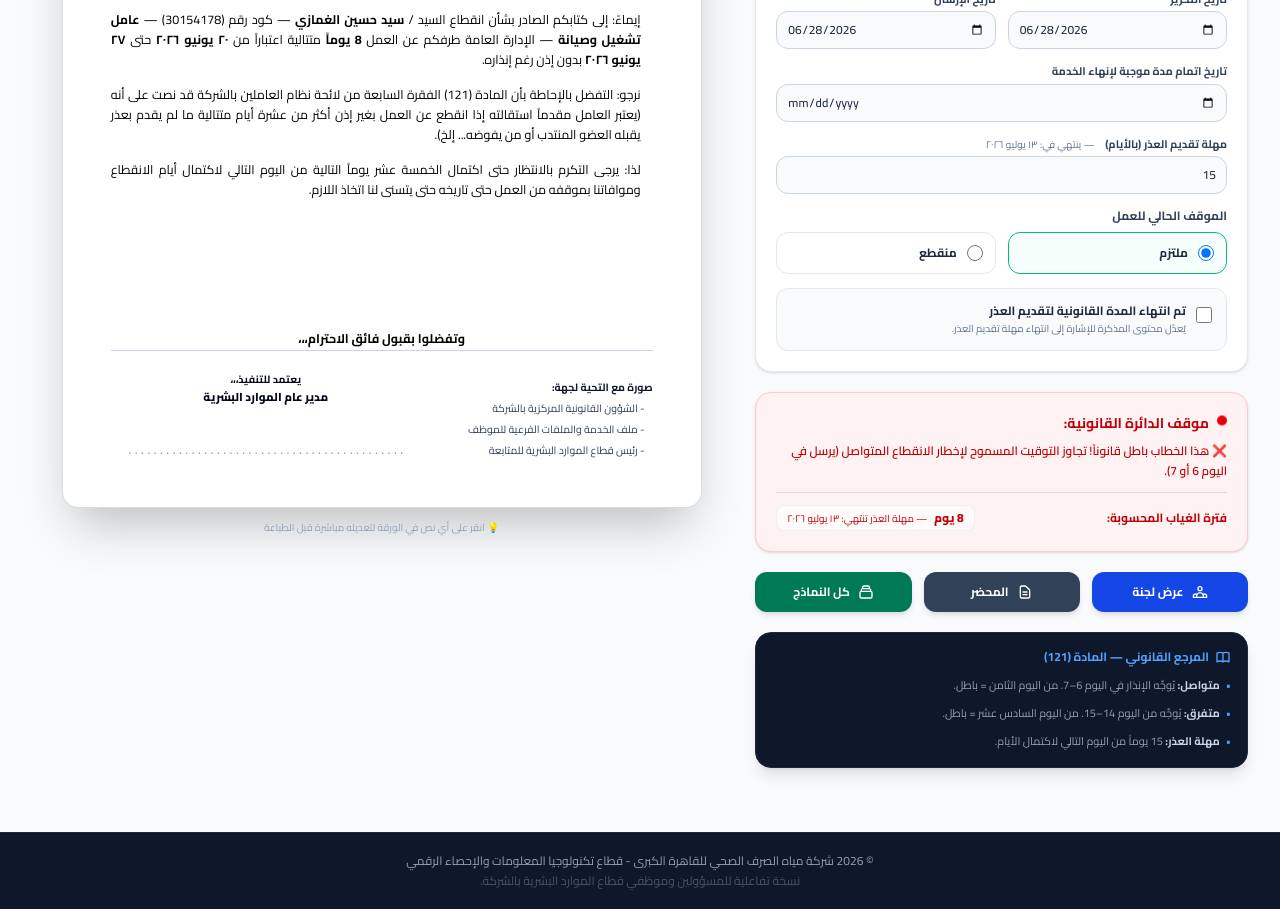
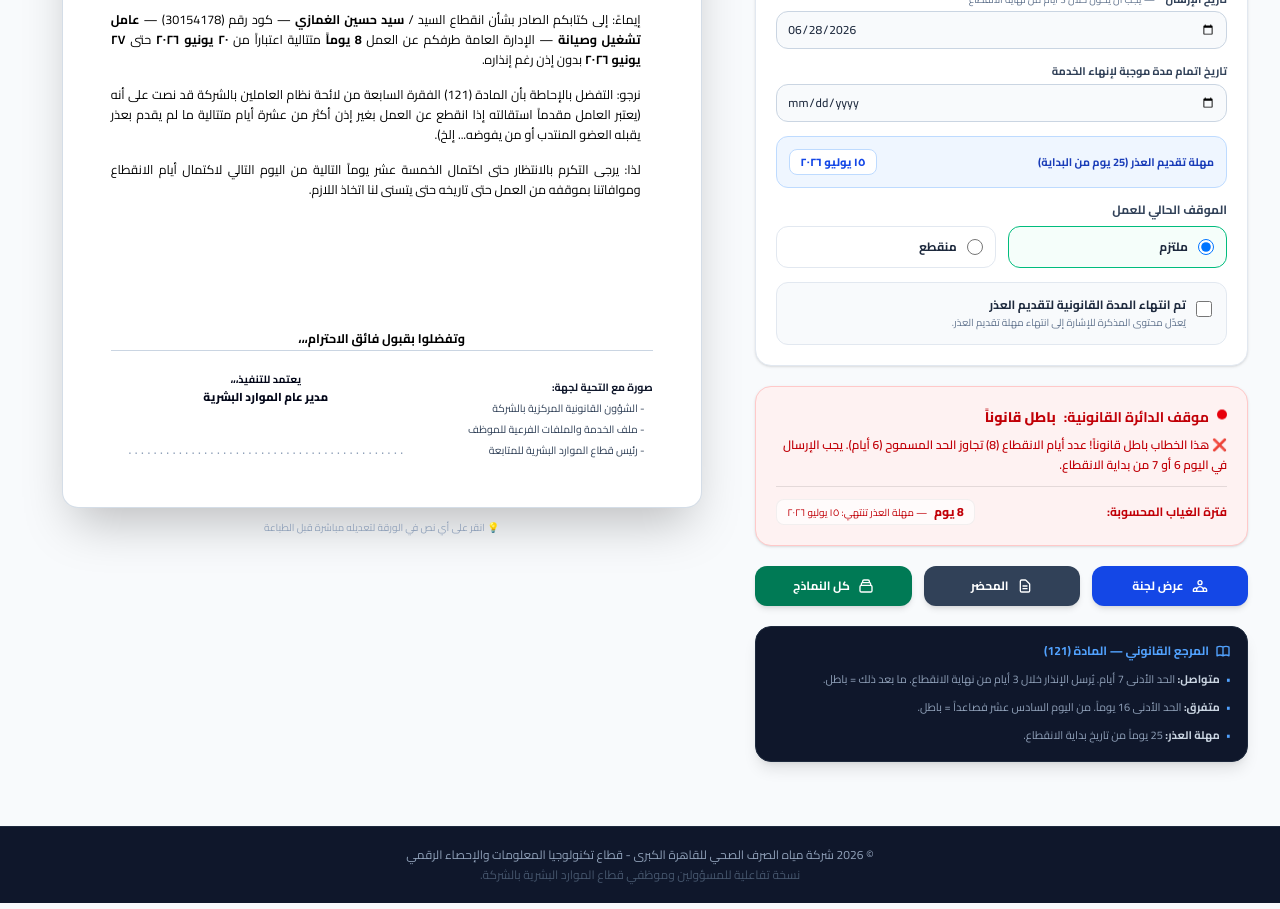
Before and after one commit to abdallah-shaltout/gcsc-ahmed-gamal, a Vue app: page / in a window 1280 px wide. Shown: the part 660-1569 px from the top of the page. Built offline with nearby package versions, Linux system fonts and the light colour scheme.

Commit message:
fix date

```diff
--- a/src/components/form/DateFields.vue
+++ b/src/components/form/DateFields.vue
@@ -7,46 +7,50 @@ const store = useAbsenceStore()
 const { formatArabicDate } = useArabicDate()
 
 const excuseDeadlineDisplay = computed(() => formatArabicDate(store.excuseDeadline))
+
+const sendDateBorderClass = computed(() => {
+  if (!store.endDate || !store.sendDate || store.absenceType !== 'continuous') return 'border-slate-300'
+  return store.sendDateValid ? 'border-slate-300' : 'border-red-400'
+})
 </script>
 
 <template>
   <div class="space-y-3.5">
 
-    <!-- بداية الانقطاع + نهاية/عدد الأيام -->
-    <div class="grid grid-cols-2 gap-3">
+    <!-- متصل: بداية + نهاية -->
+    <div v-if="store.absenceType === 'continuous'" class="grid grid-cols-2 gap-3">
       <div>
         <label class="block text-[11px] font-bold text-slate-700 mb-1">بداية الانقطاع</label>
         <input type="date" v-model="store.startDate"
           class="w-full p-2.5 border border-slate-300 rounded-xl bg-slate-50 focus:outline-none focus:ring-2 focus:ring-blue-500/20 focus:border-blue-500 text-xs font-medium" />
       </div>
-
-      <!-- نهاية الانقطاع — متصل فقط -->
-      <div v-if="store.absenceType === 'continuous'">
+      <div>
         <label class="block text-[11px] font-bold text-slate-700 mb-1">نهاية الانقطاع</label>
         <input type="date" v-model="store.endDate"
           class="w-full p-2.5 border border-slate-300 rounded-xl bg-slate-50 focus:outline-none focus:ring-2 focus:ring-blue-500/20 focus:border-blue-500 text-xs font-medium" />
       </div>
+    </div>
 
-      <!-- عدد الأيام — منقطع فقط -->
+    <!-- منقطع: عدد الأيام فقط -->
     <div v-else>
       <label class="block text-[11px] font-bold text-slate-700 mb-1">عدد أيام الغياب</label>
       <input type="number" v-model.number="store.absenceDays" min="1" placeholder="عدد الأيام"
         class="w-full p-2.5 border border-slate-300 rounded-xl bg-slate-50 focus:outline-none focus:ring-2 focus:ring-blue-500/20 focus:border-blue-500 text-xs font-medium" />
     </div>
-    </div>
 
-    <!-- تاريخ التحرير + الإرسال -->
-    <div class="grid grid-cols-2 gap-3">
+    <!-- تاريخ الإرسال -->
     <div>
-        <label class="block text-[11px] font-bold text-slate-700 mb-1">تاريخ التحرير</label>
-        <input type="date" v-model="store.draftDate"
-          class="w-full p-2.5 border border-slate-300 rounded-xl bg-slate-50 focus:outline-none focus:ring-2 focus:ring-blue-500/20 focus:border-blue-500 text-xs font-medium" />
-      </div>
-      <div>
-        <label class="block text-[11px] font-bold text-slate-700 mb-1">تاريخ الإرسال</label>
+      <label class="block text-[11px] font-bold text-slate-700 mb-1">
+        تاريخ الإرسال
+        <span v-if="store.absenceType === 'continuous' && store.endDate" class="text-[10px] font-normal text-slate-500 mr-2">
+          — يجب أن يكون خلال 3 أيام من نهاية الانقطاع
+        </span>
+      </label>
       <input type="date" v-model="store.sendDate"
-          class="w-full p-2.5 border border-slate-300 rounded-xl bg-slate-50 focus:outline-none focus:ring-2 focus:ring-blue-500/20 focus:border-blue-500 text-xs font-medium" />
-      </div>
+        :class="[sendDateBorderClass, 'w-full p-2.5 rounded-xl bg-slate-50 focus:outline-none focus:ring-2 focus:ring-blue-500/20 focus:border-blue-500 text-xs font-medium border']" />
+      <p v-if="store.absenceType === 'continuous' && store.endDate && !store.sendDateValid" class="text-[10px] text-red-500 font-semibold mt-1">
+        ⚠️ تاريخ الإرسال خارج النافذة المسموحة (نهاية الانقطاع + يومان فقط)
+      </p>
     </div>
 
     <!-- تاريخ اتمام مدة موجبة -->
@@ -56,16 +60,12 @@ const excuseDeadlineDisplay = computed(() => formatArabicDate(store.excuseDeadli
         class="w-full p-2.5 border border-slate-300 rounded-xl bg-slate-50 focus:outline-none focus:ring-2 focus:ring-blue-500/20 focus:border-blue-500 text-xs font-medium" />
     </div>
 
-    <!-- مهلة تقديم العذر -->
-    <div>
-      <label class="block text-[11px] font-bold text-slate-700 mb-1">
-        مهلة تقديم العذر (بالأيام)
-        <span v-if="store.excuseDeadline" class="text-[10px] font-normal text-slate-500 mr-2">
-          — ينتهي في: {{ excuseDeadlineDisplay }}
+    <!-- مهلة تقديم العذر — عرض فقط، محسوبة من بداية الانقطاع + 25 -->
+    <div v-if="store.excuseDeadline" class="bg-blue-50 border border-blue-200 rounded-xl p-3 flex items-center justify-between">
+      <span class="text-[11px] font-bold text-blue-800">مهلة تقديم العذر (25 يوم من البداية)</span>
+      <span class="text-[11px] font-extrabold text-blue-700 bg-white px-2.5 py-1 rounded-lg border border-blue-200">
+        {{ excuseDeadlineDisplay }}
       </span>
-      </label>
-      <input type="number" v-model.number="store.excusePeriod" min="1"
-        class="w-full p-2.5 border border-slate-300 rounded-xl bg-slate-50 focus:outline-none focus:ring-2 focus:ring-blue-500/20 focus:border-blue-500 text-xs font-medium" />
     </div>
 
     <!-- الموقف الحالي للعمل -->
--- a/src/components/form/ValidationCard.vue
+++ b/src/components/form/ValidationCard.vue
@@ -8,22 +8,43 @@ const { formatArabicDate } = useArabicDate()
 
 const cardConfig = computed(() => {
   switch (store.validationStatus) {
+    case 'not_valid':
+      return {
+        cls: 'bg-yellow-50 text-yellow-800 border-yellow-300',
+        icon: 'bg-yellow-500',
+        title: 'غير مستوفٍ للحد القانوني',
+        msg: store.absenceType === 'continuous'
+          ? `⚠️ عدد أيام الانقطاع المتصل (${store.absenceDaysCount} يوم) أقل من الحد القانوني المطلوب (7 أيام). لا يمكن إصدار إنذار.`
+          : `⚠️ عدد أيام الانقطاع المتقطع (${store.absenceDaysCount} يوم) أقل من الحد القانوني المطلوب (16 يوماً). لا يمكن إصدار إنذار.`,
+      }
     case 'void_company':
       return {
         cls: 'bg-red-50 text-red-700 border-red-200',
         icon: 'bg-red-600 animate-bounce',
-        msg: `❌ هذا الخطاب باطل قانوناً! تجاوز التوقيت المسموح لإخطار الانقطاع ${store.absenceType === 'continuous' ? 'المتواصل (يرسل في اليوم 6 أو 7)' : 'المتفرق (يرسل من اليوم 14 حتى 15)'}.`,
+        title: 'باطل قانوناً',
+        msg: store.absenceType === 'continuous'
+          ? `❌ هذا الخطاب باطل قانوناً! عدد أيام الانقطاع (${store.absenceDaysCount}) تجاوز الحد المسموح (6 أيام). يجب الإرسال في اليوم 6 أو 7 من بداية الانقطاع.`
+          : `❌ هذا الخطاب باطل قانوناً! عدد أيام الانقطاع المتقطع (${store.absenceDaysCount}) تجاوز الحد المسموح (15 يوماً).`,
+      }
+    case 'send_date_error':
+      return {
+        cls: 'bg-red-50 text-red-700 border-red-200',
+        icon: 'bg-red-500 animate-pulse',
+        title: 'خطأ في تاريخ الإرسال',
+        msg: `❌ تاريخ الإرسال يجب أن يكون في اليوم الأول أو الثاني أو الثالث بعد نهاية الانقطاع. ما بعد اليوم الثالث = باطل.`,
       }
     case 'expired':
       return {
         cls: 'bg-orange-50 text-orange-700 border-orange-200',
         icon: 'bg-orange-500 animate-pulse',
-        msg: `⚠️ تم انتهاء المدة القانونية لتقديم العذر (${store.excusePeriod} يوم). سيتم تعديل محتوى المذكرة.`,
+        title: 'انتهت مهلة العذر',
+        msg: `⚠️ تم انتهاء المدة القانونية لتقديم العذر (25 يوماً من بداية الانقطاع). سيتم تعديل محتوى المذكرة.`,
       }
     case 'valid':
       return {
         cls: 'bg-emerald-50 text-emerald-700 border-emerald-200',
         icon: 'bg-emerald-600 animate-ping',
+        title: 'مستوفية الشروط',
         msg: '✅ مكاتبة مستوفية للشروط وسارية قانونياً. جاهزة للتوقيع والاعتماد.',
       }
     default:
@@ -37,6 +58,7 @@ const cardConfig = computed(() => {
     <h4 class="font-bold mb-2 text-sm flex items-center gap-2">
       <span :class="cardConfig.icon" class="inline-block w-2.5 h-2.5 rounded-full"></span>
       موقف الدائرة القانونية:
+      <span class="font-extrabold">{{ cardConfig.title }}</span>
     </h4>
     <p class="text-xs leading-relaxed font-semibold">{{ cardConfig.msg }}</p>
     <div class="mt-3 pt-3 border-t border-black/10 flex justify-between items-center text-xs">
--- a/src/stores/absence.ts
+++ b/src/stores/absence.ts
@@ -68,8 +68,9 @@ export const useAbsenceStore = defineStore('absence', () => {
   // ── Dates ────────────────────────────────────────────────
   const startDate = ref(daysAgo(8))
   const endDate = ref(daysAgo(1))
-  const draftDate = ref(fmt(today))
   const sendDate = ref(fmt(today))
+  // draftDate mirrors sendDate — no separate input field
+  const draftDate = computed(() => sendDate.value)
 
   // ── Intermittent: manual days ────────────────────────────
   const absenceDays = ref<number>(0)
@@ -124,26 +125,47 @@ export const useAbsenceStore = defineStore('absence', () => {
     return absenceDays.value > 0 ? absenceDays.value : 0
   })
 
+  // continuous: must have >= 7 days to be actionable; intermittent: >= 16
+  const isBelowMinimum = computed(() => {
+    const days = absenceDaysCount.value
+    if (days === 0) return false
+    if (absenceType.value === 'continuous') return days < 7
+    return days < 16
+  })
+
+  // continuous: >= 7 days means warning was sent too late (void); intermittent: >= 16
   const isVoid = computed(() => {
     const days = absenceDaysCount.value
-    if (absenceType.value === 'continuous') return days >= 8
+    if (absenceType.value === 'continuous') return days >= 7
     return days >= 16
   })
 
+  // sendDate must be within endDate .. endDate+2 (3-day window)
+  const sendDateValid = computed(() => {
+    if (absenceType.value !== 'continuous' || !endDate.value || !sendDate.value) return true
+    const end = new Date(endDate.value)
+    const sent = new Date(sendDate.value)
+    const diffDays = Math.floor((sent.getTime() - end.getTime()) / 86400000)
+    return diffDays >= 0 && diffDays <= 2
+  })
+
+  // excuse deadline = startDate + 25 days
   const excuseDeadline = computed(() => {
-    if (!sendDate.value || !excusePeriod.value) return ''
-    const d = new Date(sendDate.value)
-    d.setDate(d.getDate() + excusePeriod.value)
+    if (!startDate.value) return ''
+    const d = new Date(startDate.value)
+    d.setDate(d.getDate() + 25)
     return d.toISOString().split('T')[0]
   })
 
-  type ValidationStatus = 'pending' | 'valid' | 'void_company' | 'expired'
+  type ValidationStatus = 'pending' | 'valid' | 'not_valid' | 'void_company' | 'send_date_error' | 'expired'
   const validationStatus = computed<ValidationStatus>(() => {
     const hasDates = absenceType.value === 'continuous'
       ? !!(selectedEmployeeId.value && startDate.value && endDate.value && sendDate.value)
-      : !!(selectedEmployeeId.value && startDate.value && absenceDays.value > 0 && sendDate.value)
+      : !!(selectedEmployeeId.value && absenceDays.value > 0 && sendDate.value)
     if (!hasDates) return 'pending'
+    if (isBelowMinimum.value) return 'not_valid'
     if (isVoid.value) return 'void_company'
+    if (!sendDateValid.value) return 'send_date_error'
     if (legalPeriodExpired.value) return 'expired'
     return 'valid'
   })
@@ -161,7 +183,7 @@ export const useAbsenceStore = defineStore('absence', () => {
     // employee
     selectedEmployeeId, selectedEmployee,
     // absence
-    absenceType, startDate, endDate, draftDate, sendDate, absenceDays,
+    absenceType, startDate, endDate, sendDate, draftDate, absenceDays,
     // legal
     terminationDueDate, excusePeriod, legalPeriodExpired,
     // status
@@ -171,7 +193,7 @@ export const useAbsenceStore = defineStore('absence', () => {
     // doc selection
     selectedDoc, autoSelectedDoc, activeDoc,
     // computed
-    absenceDaysCount, isVoid, excuseDeadline, validationStatus,
+    absenceDaysCount, isBelowMinimum, isVoid, sendDateValid, excuseDeadline, validationStatus,
     // actions
     setEmployee, resetDocOverride,
   }
--- a/src/views/HomeView.vue
+++ b/src/views/HomeView.vue
@@ -32,27 +32,26 @@ function loadScenario(type: string) {
   if (type === 'valid_continuous') {
     store.absenceType = 'continuous'
     store.startDate = ago(8); store.endDate = ago(1)
-    store.draftDate = todayStr; store.sendDate = todayStr
+    store.sendDate = todayStr
     store.legalPeriodExpired = false; store.currentStatus = 'committed'
     store.setEmployee('1')
   } else if (type === 'void_continuous') {
     store.absenceType = 'continuous'
     store.startDate = ago(12); store.endDate = ago(1)
-    store.draftDate = todayStr; store.sendDate = todayStr
+    store.sendDate = todayStr
     store.legalPeriodExpired = false; store.currentStatus = 'committed'
     store.setEmployee('2')
   } else if (type === 'legal_expired') {
     store.absenceType = 'continuous'
     store.startDate = ago(25); store.endDate = ago(14)
-    store.draftDate = ago(14); store.sendDate = ago(14)
+    store.sendDate = ago(14)
     store.legalPeriodExpired = true; store.currentStatus = 'absent'
     store.currentAbsenceDate = todayStr
     store.setEmployee('3')
   } else if (type === 'valid_intermittent') {
     store.absenceType = 'intermittent'
-    store.startDate = ago(30)
     store.absenceDays = 17
-    store.draftDate = todayStr; store.sendDate = todayStr
+    store.sendDate = todayStr
     store.legalPeriodExpired = false; store.currentStatus = 'committed'
     store.setEmployee('4')
   }
@@ -230,9 +229,9 @@ svg{display:inline-block;vertical-align:middle}
             المرجع القانوني — المادة (121)
           </h4>
           <ul class="space-y-2.5 text-[11px] text-slate-400 leading-relaxed">
-            <li class="flex items-start gap-1.5"><span class="text-blue-400 shrink-0">•</span><span><strong class="text-slate-300">متواصل:</strong> يُوجَّه الإنذار في اليوم 6–7. من اليوم الثامن = باطل.</span></li>
-            <li class="flex items-start gap-1.5"><span class="text-blue-400 shrink-0">•</span><span><strong class="text-slate-300">متفرق:</strong> يُوجَّه من اليوم 14–15. من اليوم السادس عشر = باطل.</span></li>
-            <li class="flex items-start gap-1.5"><span class="text-blue-400 shrink-0">•</span><span><strong class="text-slate-300">مهلة العذر:</strong> 15 يوماً من اليوم التالي لاكتمال الأيام.</span></li>
+            <li class="flex items-start gap-1.5"><span class="text-blue-400 shrink-0">•</span><span><strong class="text-slate-300">متواصل:</strong> الحد الأدنى 7 أيام. يُرسل الإنذار خلال 3 أيام من نهاية الانقطاع. ما بعد ذلك = باطل.</span></li>
+            <li class="flex items-start gap-1.5"><span class="text-blue-400 shrink-0">•</span><span><strong class="text-slate-300">متفرق:</strong> الحد الأدنى 16 يوماً. من اليوم السادس عشر فصاعداً = باطل.</span></li>
+            <li class="flex items-start gap-1.5"><span class="text-blue-400 shrink-0">•</span><span><strong class="text-slate-300">مهلة العذر:</strong> 25 يوماً من تاريخ بداية الانقطاع.</span></li>
           </ul>
         </div>
       </div>
```
Lines whose indentation alone changed are shown as unchanged.
